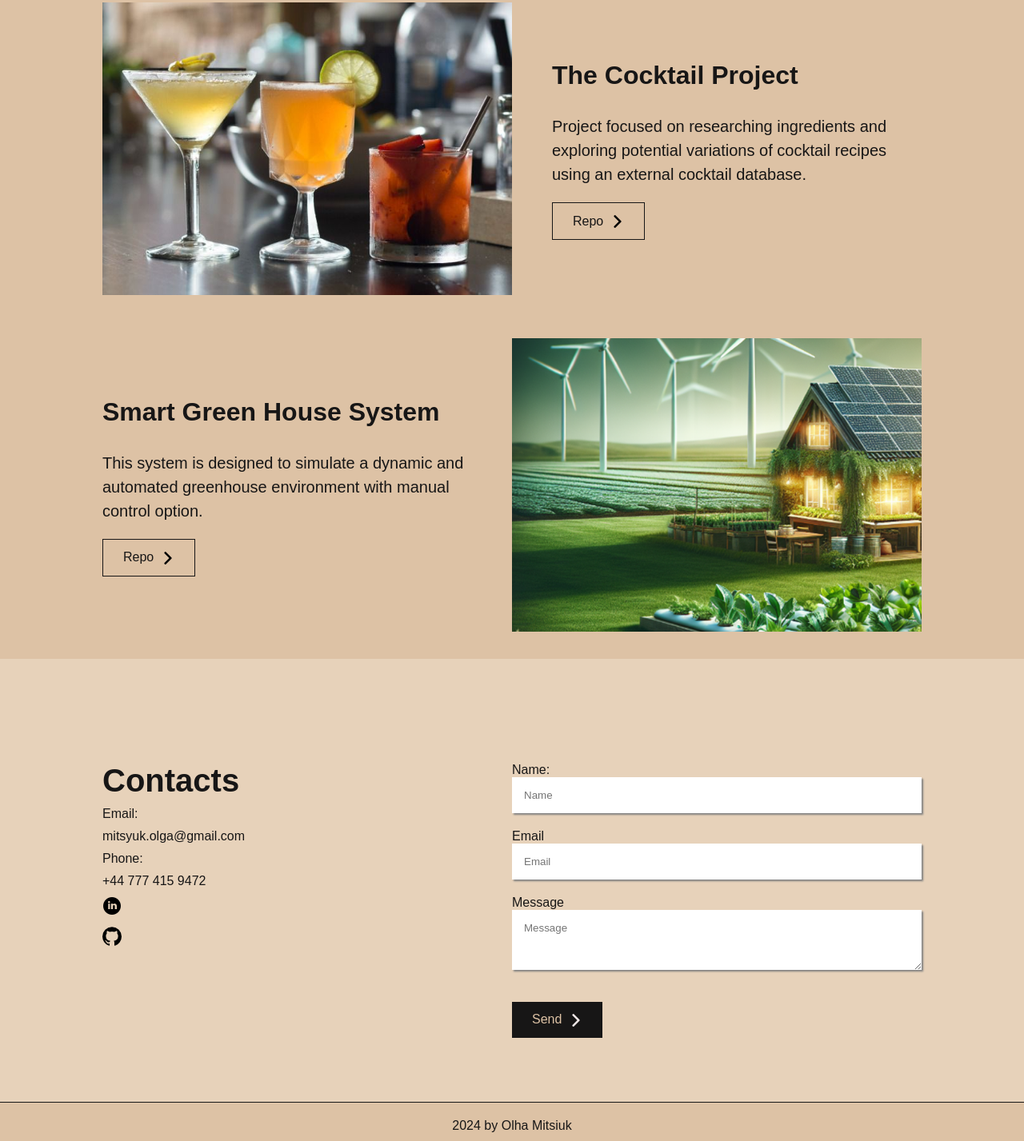
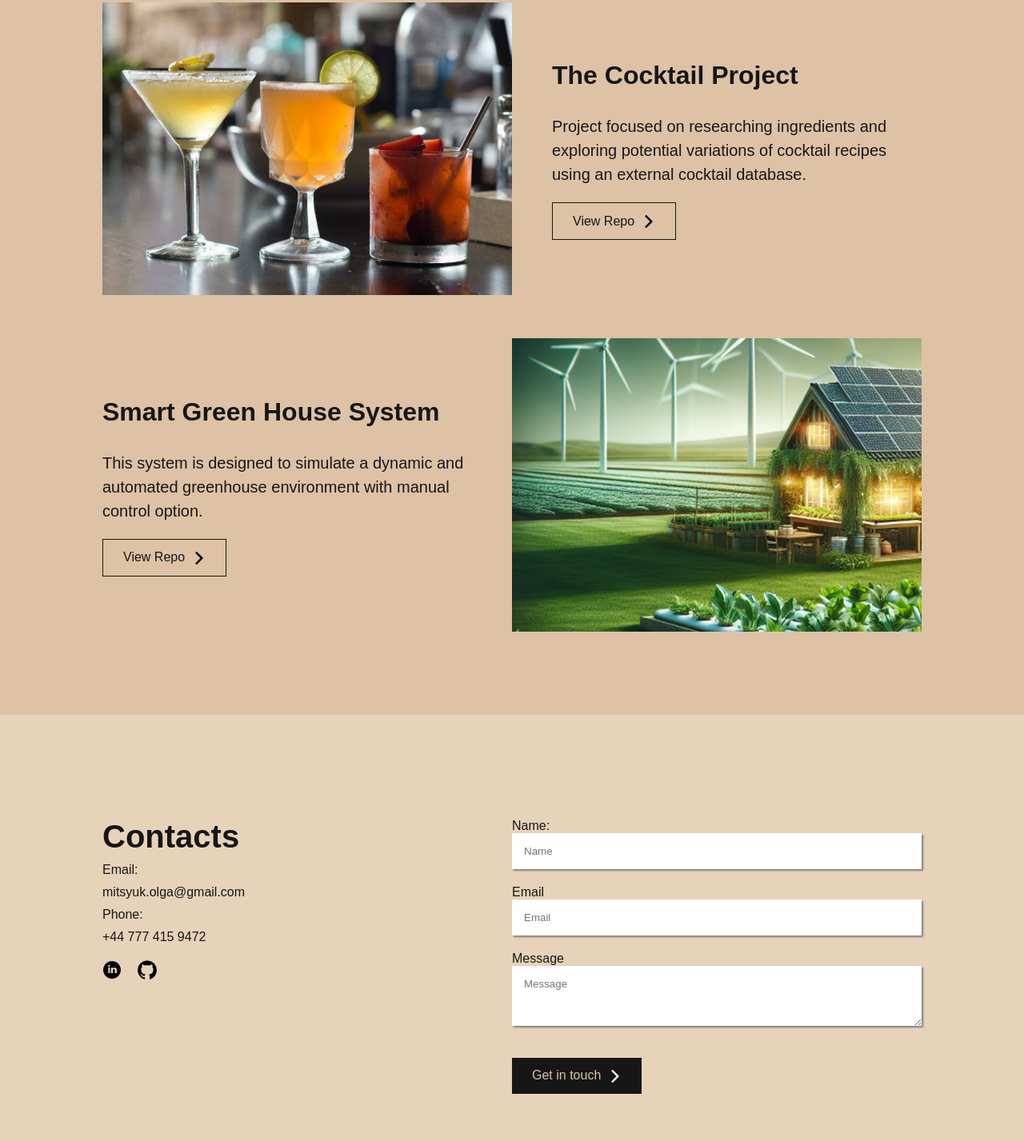
Before and after one commit to olgamitsiuk/sbc-week1-portfolio, a plain HTML site: page index.html in a window 1280 px wide. Shown: the part 873-2300 px from the top of the page at 80% size. Drawn offline with Linux system fonts and the light colour scheme.

Commit message:
add social media icon hover

```diff
--- a/assets/style/style.css
+++ b/assets/style/style.css
@@ -143,7 +143,7 @@ section {
 }
 
 .projects, .contacts-content {
-    padding-top: 100px;
+    padding: 100px 0;
     display: grid;
     grid-template-columns: 50% 50%;
     row-gap: 50px;
@@ -217,6 +217,17 @@ section {
     margin-top: 10px;
 }
 
+.contact-social-media {
+    display: flex;
+    justify-content: flex-start;
+}
+.contact-social-media a {
+    margin: 20px 20px 0 0;
+}
+.contact-social-media a:hover {
+    transform: scale(1.1);
+}
+
 .contact-form {
     grid-column: 2 / 3;
     grid-row: 1;
--- a/index.html
+++ b/index.html
@@ -17,7 +17,7 @@
         <div class="social-media">
             <a href="https://www.linkedin.com/in/olha-mitsiuk/" target="_blank"><img src="./assets/img/social.png" alt=""></a>
             <a href="https://github.com/olgamitsiuk/" target="_blank"><img src="./assets/img/github.png" alt=""></a>
-            <a href="#" type="button" class="button">Hire me</a>
+            <a href="#contacts" type="button" class="button">Hire me</a>
         </div>
     </header>
     <main>
@@ -30,7 +30,7 @@
             </div>
         </section >
         <section class="projects" id="projects">
-            <h1 >Latest project</h1>
+            <h1 >Latest projects</h1>
             <div class="project-image" id="project1-image">
                 <a href="https://olgamitsiuk.github.io/cocktail-project/" target="_blank">
                     <img src="./assets/img/coctails.jpg" alt="">
@@ -40,14 +40,14 @@
                 <h2>The Cocktail Project </h2>
                 <p>Project focused on researching ingredients and exploring potential variations of cocktail recipes using an external cocktail database.</p>
                 <div>
-                    <a href="https://github.com/olgamitsiuk/cocktail-project" type="button" class="button" target="_blank">Repo</a>
+                    <a href="https://github.com/olgamitsiuk/cocktail-project" type="button" class="button" target="_blank">View Repo</a>
                 </div>
             </div>
             <div class="project-description" id="project2-description">
                 <h2>Smart Green House System</h2>
                 <p>This system is designed to simulate a dynamic and automated greenhouse environment with manual control option.</p>
                 <div>
-                    <a href="https://github.com/olgamitsiuk/smart-greenhouse" type="button" class="button" target="_blank">Repo</a>
+                    <a href="https://github.com/olgamitsiuk/smart-greenhouse" type="button" class="button" target="_blank">View Repo</a>
                 </div>
             </div>
             <div class="project-image" id="project2-image">
@@ -66,8 +66,11 @@
                 <a href="mailto:mitsyuk.olga@gmail.com" target="_blank">mitsyuk.olga@gmail.com</a>
                 <span>Phone:</span>
                 <a href="tel:+447774159472">+44 777 415 9472</a>
-                <a href="https://www.linkedin.com/in/olha-mitsiuk/" target="_blank"><img src="./assets/img/social.png" alt=""></a>
-                <a href="https://github.com/olgamitsiuk/" target="_blank"><img src="./assets/img/github.png" alt=""></a>
+                <div class="contact-social-media">
+                    <a href="https://www.linkedin.com/in/olha-mitsiuk/" target="_blank"><img src="./assets/img/social.png" alt=""></a>
+                    <a href="https://github.com/olgamitsiuk/" target="_blank"><img src="./assets/img/github.png" alt=""></a>
+                </div>
+
                 </div>
                 <form class="contact-form">
                     <label for="name">Name:</label>
@@ -77,7 +80,7 @@
                     <label for="text">Message</label>
                     <textarea id="text" rows="3" placeholder="Message"></textarea>
                     <div class="">
-                        <a type="button" class="send">Send</a>
+                        <a type="button" class="send">Get in touch</a>
                     </div>
                   </form>
             </div>
```
Also changed, not shown: 1 other file.
